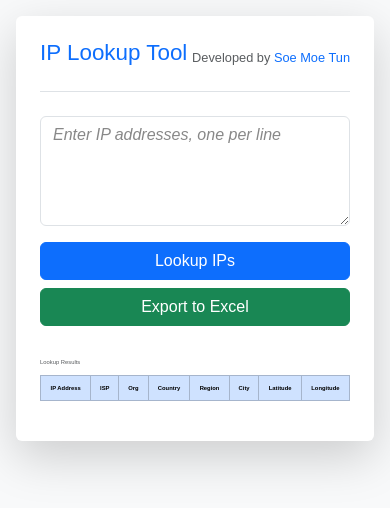
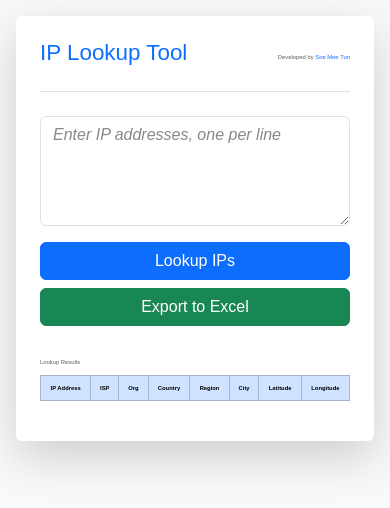
Before and after one commit to soemoehtun/IP-Lookup-Tools, a plain HTML site: page index.html in a window 390 px wide. Drawn offline with nearby package versions, Linux system fonts and the light colour scheme.

Commit message:
Update style.css

```diff
--- a/style.css
+++ b/style.css
@@ -40,7 +40,7 @@ th, td {
 @media (max-width: 575.98px) {
     /* Reduce the base font size for ALL text elements */
     body {
-        font-size: 0.8rem;
+        font-size: 1.5vw;
     }
 
     /* FIX: More specific selector to ensure header size is minimized on mobile.
```
